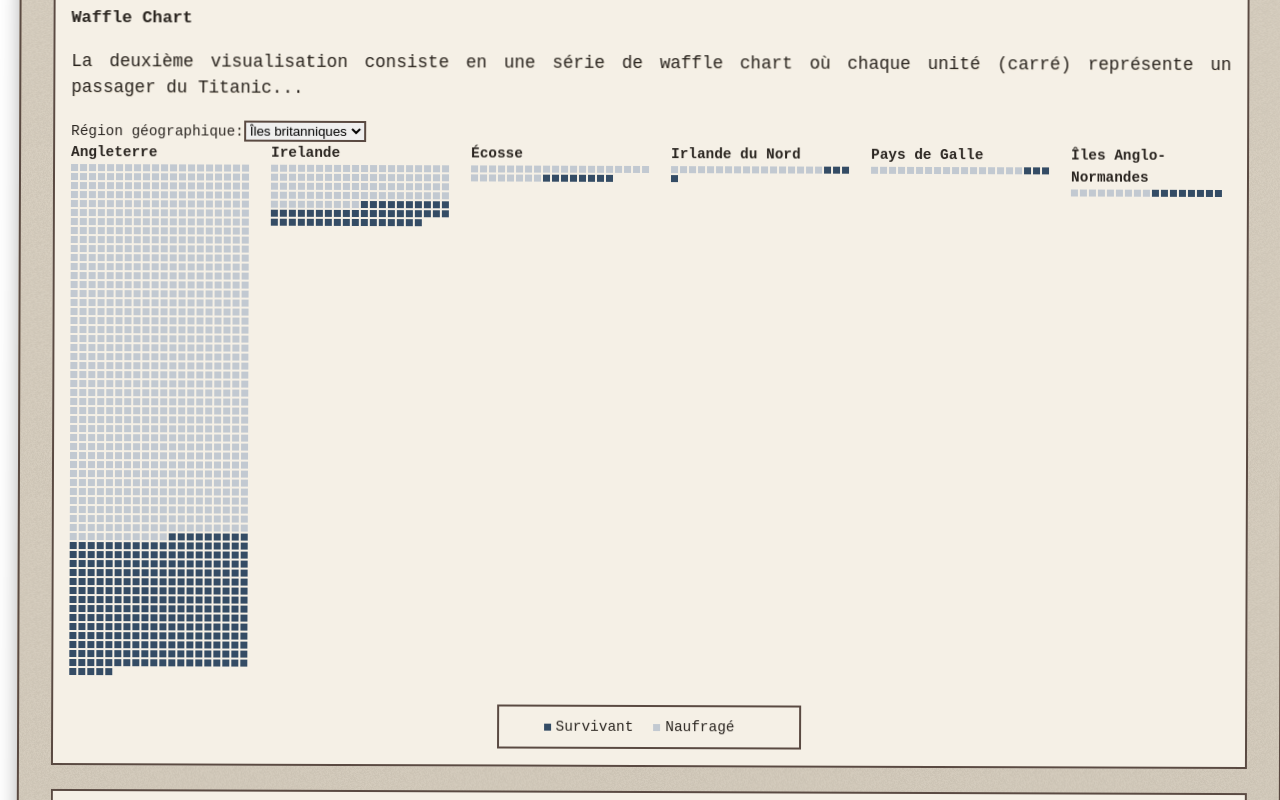
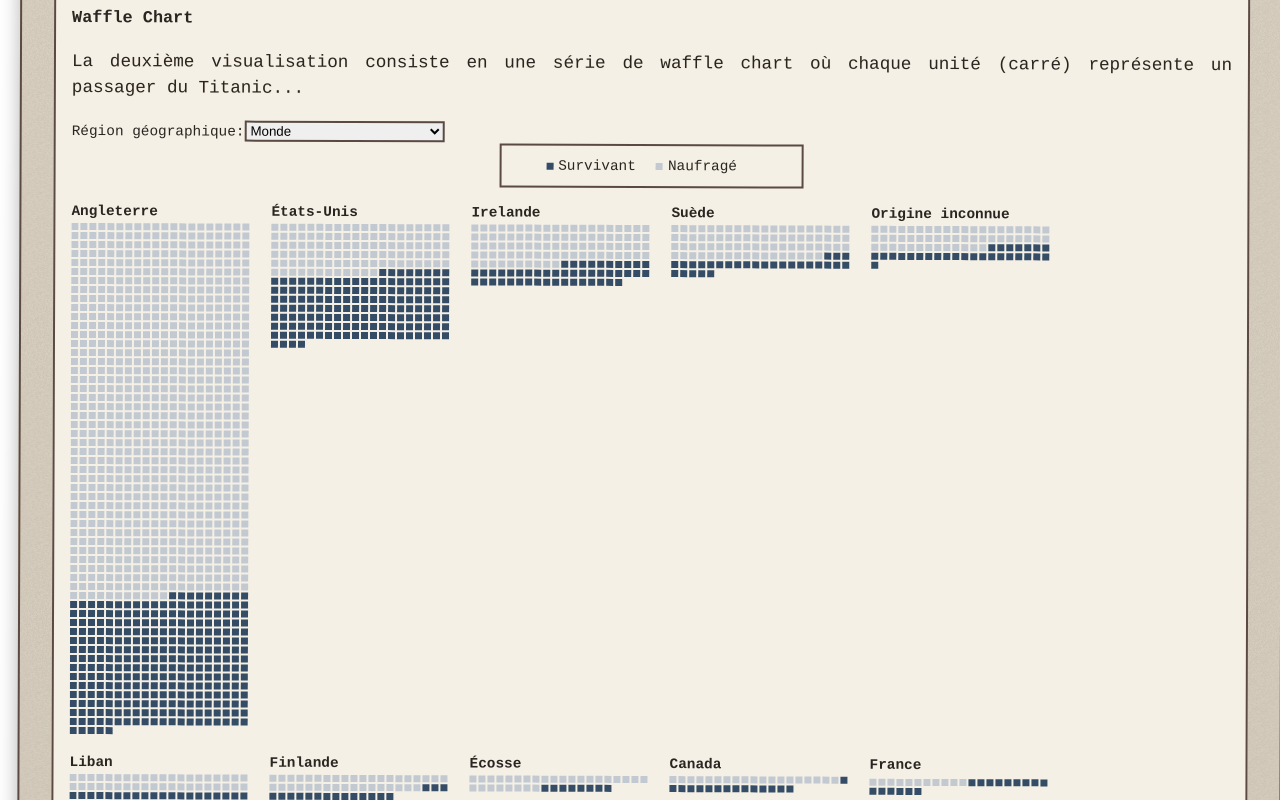
Before and after one commit to jaunewick/inf8808-projet-h25, a React (Vite) app: page / in a window 1280 px wide. Shown: the part 1100-1900 px from the top of the page. Built offline with nearby package versions, Linux system fonts and the light colour scheme; a web font is replaced by a local one.

Commit message:
Ajout de l'option pour voir tous les pays + css

```diff
--- a/src/components/waffle/Waffle.css
+++ b/src/components/waffle/Waffle.css
@@ -1,15 +1,17 @@
 .waffle-bars {
     display: flex;
+    flex-wrap: wrap;
     overflow: auto;
+    margin-bottom: 20px;
 }
 
 .waffle-bars div svg {
-    height: 510px;
     overflow: visible;
 }
 
 .waffle-bars .waffle-bar {
     margin-right: 20px;
+    margin-top: 15px;
 }
 
 .waffle-bar div {
--- a/src/components/waffle/Waffle.jsx
+++ b/src/components/waffle/Waffle.jsx
@@ -8,7 +8,7 @@ import "./Waffle.css";
 const COUNTRIES = {
   "Argentina": "Argentine", "Australia": "Australie", "Austria": "Autriche",
   "Belgium": "Belgique", "Canada": "Canada", "Channel Islands": "Îles Anglo-Normandes",
-  "Hong Kong": "Hong Kong", "Croatia": "Croatie", "Croatia (Modern)": "Croatie (Moderne)",
+  "China/Hong Kong": "Hong Kong", "Croatia": "Croatie", "Croatia (Modern)": "Croatie (Moderne)",
   "Cuba": "Cuba", "Egypt": "Égypte", "England": "Angleterre",
   "Finland": "Finlande", "France": "France", "Germany": "Allemagne",
   "Greece": "Grèce", "Guyana": "Guyanne",  "Hungary": "Hongrie",
@@ -20,14 +20,17 @@ const COUNTRIES = {
   "Slovakia (Modern day)": "Slovaquie (actuelle)", "Slovenia": "Slovenie", "South Africa": "Affrique du Sud",
   "Spain": "Espagne", "Sweden": "Suède", "Switzerland": "Suisse",
   "Syria": "Syrie", "Turkey": "Turquie", "United States": "États-Unis",
-  "Uruguay": "Uruguay", "Wales": "Pays de Galle", "Yugoslavia": "Yugoslavie",
+  "Uruguay": "Uruguay", "Wales": "Pays de Galles", "Yugoslavia": "Yugoslavie",
   "Norway": "Norvège"
 }
 
 const REGIONS = {
   "Îles britanniques": ["England", "Channel Islands", "Wales", "Northern Ireland", "Ireland", "Scotland"],
   "Amérique": ["United States", "Argentina", "Canada", "Peru", "Cuba", "Guyana", "Uruguay"],
-  "Scandinavie": ["Norway", "Sweden", "Finland", "Denmark"]
+  "Scandinavie": ["Norway", "Sweden", "Finland", "Denmark"],
+  "Asie": ["China/Hong Kong", "India", "Japan", "Lebanon", "Siam", "Syria", "Turkey"],
+  "Europe de l'Ouest et Centrale": ["Belgium", "Austria", "France", "Germany", "Slovakia (Modern day)", "Slovenia", "Switzerland", "Poland", "Hungary", "Latvia"],
+  "Monde": Object.keys(COUNTRIES)
 }
 
 const UNIT_SIDE_LENGTH = 7;
@@ -36,9 +39,9 @@ const NUMBER_UNITS_PER_ROW = 20;
 const MAX_WIDTH = (UNIT_SIDE_LENGTH + UNIT_SPACING) * NUMBER_UNITS_PER_ROW;
 
 export default function Waffle() {
-  const [countriesToRender, setCountriesToRender] = useState(REGIONS["Îles britanniques"]);
+  const [countriesToRender, setCountriesToRender] = useState(REGIONS["Monde"]);
   const [survivorsPerCountry, setSurvivorsPerCountry] = useState(undefined);
-  const [selectedRegion, setSelectedRegion] = useState("Îles britanniques");
+  const [selectedRegion, setSelectedRegion] = useState("Monde");
 
   useEffect(() => {
     DBReader.getTitanicData().then((passengerData) => {
@@ -80,7 +83,8 @@ export default function Waffle() {
 
       const svg = countryBar
         .append("svg")
-        .attr("width", Math.min(passagers.length * (UNIT_SIDE_LENGTH + UNIT_SPACING), MAX_WIDTH));
+        .attr("width", Math.min(passagers.length * (UNIT_SIDE_LENGTH + UNIT_SPACING), MAX_WIDTH))
+        .attr("height", passagers.length / 20 * (UNIT_SIDE_LENGTH + UNIT_SPACING));
 
       const g = svg.append("g");
 
@@ -106,20 +110,26 @@ export default function Waffle() {
         <label>
           Région géographique:
           <select value={selectedRegion} onChange={e => setSelectedRegion(e.target.value)}>
+            <option value="Monde">Monde</option>
             <option value="Îles britanniques">Îles britanniques</option>
             <option value="Amérique">Amérique</option>
             <option value="Scandinavie">Scandinavie</option>
+            <option value="Asie">Asie</option>
+            <option value="Europe de l'Ouest et Centrale">Europe de l'Ouest et Centrale</option>
           </select>
         </label>
+        <label>
+
+        </label>
+      </div>
+      <div className="waffle-labels">
+          <div className="survived-label square" background-color="#344C65"></div>
+          <span>Survivant</span>
+          <div className="deceased-label square" background-color="#C2C9D1"></div>
+          <span>Naufragé</span>
       </div>
       <div className="waffle-bars"></div>
       <div className="waffle-hover"></div>
-      <div className="waffle-labels">
-      <div className="survived-label square" background-color="#344C65"></div>
-        <span>Survivant</span>
-        <div className="deceased-label square" background-color="#C2C9D1"></div>
-        <span>Naufragé</span>
-      </div>
     </>
   );
 }
```
